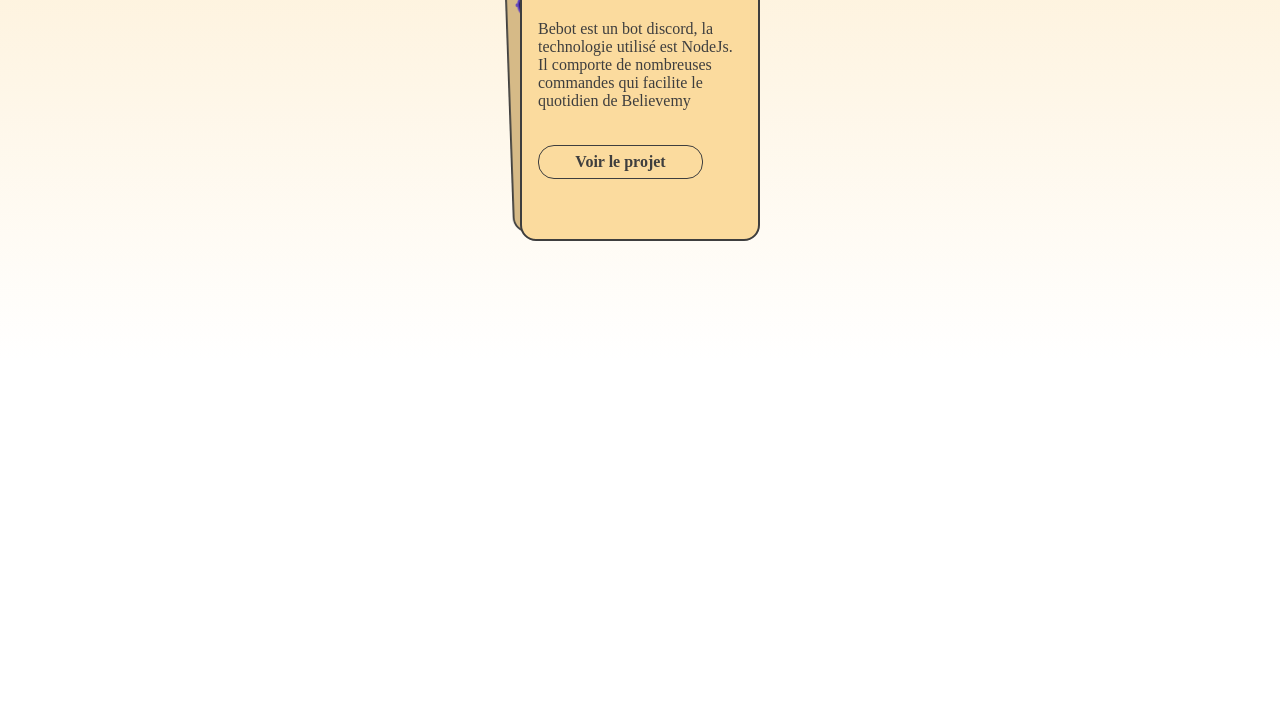
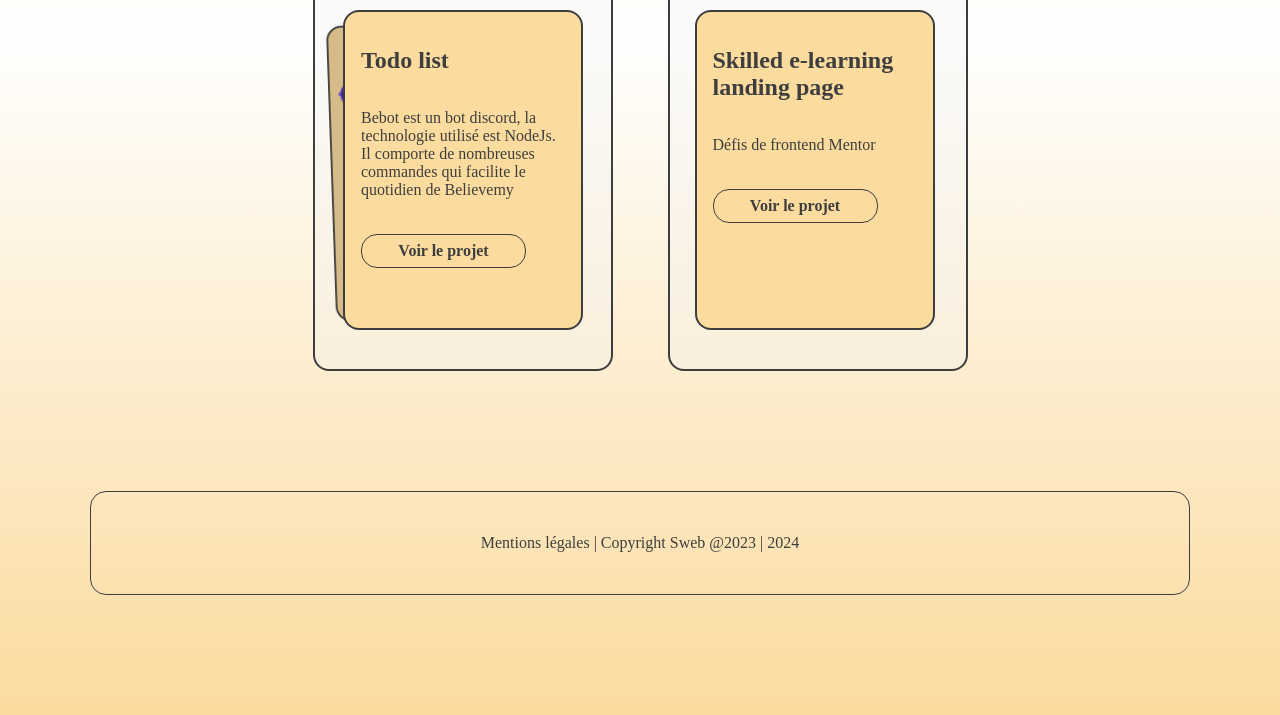
Before and after one commit to Sebastienpanda/portfolio, a plain HTML site: page index.html in a window 1280 px wide. Shown: the part 759-1474 px from the top of the page. Before the commit the page ends 1120 px from the top, so only its background shows below. Drawn offline with nearby package versions, Linux system fonts and the light colour scheme.

Commit message:
3/4 portfolio

```diff
--- a/assets/css/main.css
+++ b/assets/css/main.css
@@ -38,7 +38,12 @@ body {
   font-size: 1.6rem;
   background-repeat: no-repeat;
   background-size: 100%;
-  background-image: linear-gradient(180deg, #fbdb9e 0%, #fff 100%);
+  background-image: linear-gradient(
+    180deg,
+    #fbdb9e 0%,
+    rgba(255, 255, 255, 0.9) 53.93%,
+    #fbdb9e 100%
+  );
   min-height: 100dvh;
 }
 * {
@@ -92,6 +97,19 @@ nav {
 nav.active {
   visibility: visible;
   transform: translateX(0%);
+}
+
+nav ul li a {
+  transition: border-bottom 350ms ease-in-out;
+  padding-bottom: 5px;
+}
+
+nav ul li a:hover {
+  border-bottom: 1px solid var(--primary);
+}
+
+.reseaux a:hover {
+  color: red;
 }
 
 .icon-svg {
@@ -207,12 +225,39 @@ figure .content .believemy {
   margin-bottom: 120px;
 }
 
-.swiper {
+.mesprojets {
+  display: flex;
+  justify-content: center;
+  align-items: center;
+  flex-direction: column;
+  gap: 55px;
+  padding: 0 16px;
+}
+
+.cardSlide {
+  width: 300px;
+  height: 450px;
+  border-radius: 16px;
+  border: 2px solid var(--primary);
+  background: rgba(241, 241, 241, 0.35);
+  display: flex;
+  flex-direction: column;
+}
+
+.cardSlide h2 {
+  text-align: center;
+  padding: 25px 0 25px 0;
+  font-size: 2em;
+}
+
+.swiper,
+.project {
   width: 240px;
   height: 320px;
 }
 
-.swiper-slide {
+.swiper-slide,
+.project {
   border-radius: 16px;
   border: 2px solid #3e3e3e;
   padding: 35px 16px;
@@ -226,7 +271,8 @@ figure .content .believemy {
   justify-content: start;
 }
 
-.swiper-slide .headerTitle h3 {
+.swiper-slide .headerTitle h3,
+.project .headerTitle h3 {
   font-size: 1.5em;
 }
 
@@ -236,11 +282,13 @@ figure .content .believemy {
   margin-left: -26px;
 }
 
-.swiper-slide .contentMiddle {
+.swiper-slide .contentMiddle,
+.project .contentMiddle {
   margin-top: 35px;
 }
 
-.swiper-slide .contentMiddle .tag {
+.swiper-slide .contentMiddle .tag,
+.project .contentMiddle .tag {
   display: block;
   width: 74px;
   height: 21px;
@@ -250,7 +298,8 @@ figure .content .believemy {
   margin-top: 35px;
   font-weight: 700;
 }
-.swiper-slide .contentMiddle .tagBtn {
+.swiper-slide .contentMiddle .tagBtn,
+.project .contentMiddle .tagBtn {
   display: flex;
   align-items: center;
   justify-content: center;
@@ -265,11 +314,43 @@ figure .content .believemy {
   left: -37px;
 }
 
+.project {
+  margin: 0 0 0 25px;
+}
+
+footer {
+  border-top: 1px solid var(--primary);
+  padding: 42px 32px;
+}
+footer .img {
+  width: 150px;
+  height: 150px;
+  margin: 0 auto;
+}
+
 @media screen and (min-width: 319px) {
   nav ul {
     display: flex;
     flex-direction: column;
     gap: 28px;
+  }
+}
+
+@media screen and (min-width: 375px) {
+  .swiper-button-next {
+    right: -60px;
+  }
+  .swiper-button-prev {
+    left: -60px;
+  }
+}
+
+@media screen and (min-width: 425px) {
+  .swiper-button-next {
+    right: -64px;
+  }
+  .swiper-button-prev {
+    left: -64px;
   }
 }
 
@@ -319,10 +400,35 @@ figure .content .believemy {
     margin: 32px 0 0;
   }
   .swiper-button-next {
-    right: -50px;
+    right: -60px;
   }
   .swiper-button-prev {
-    left: -50px;
+    left: -60px;
+  }
+
+  .cardSlide h2 {
+    text-align: left;
+    padding: 25px 0 25px 25px;
+  }
+
+  footer {
+    flex-direction: row;
+    justify-content: center;
+    width: 700px;
+    margin: 0 auto;
+    border: 1px solid var(--primary);
+    border-radius: 16px;
+    margin-bottom: 120px;
+  }
+
+  footer .img {
+    display: flex;
+    justify-content: center;
+    align-items: center;
+  }
+
+  footer .containerLinks {
+    text-align: center;
   }
 }
 @media screen and (min-width: 1024px) {
@@ -330,4 +436,22 @@ figure .content .believemy {
   .swiper-button-prev {
     display: none;
   }
+  .mesprojets {
+    flex-direction: row;
+  }
+
+  footer {
+    width: 1000px;
+  }
 }
+@media screen and (min-width: 1200px) {
+  footer {
+    width: 1100px;
+  }
+}
+
+@media screen and (min-width: 1440px) {
+  footer {
+    width: 1400px;
+  }
+}
--- a/assets/js/main.js
+++ b/assets/js/main.js
@@ -16,7 +16,7 @@ const swiper = new Swiper(".mySwiper", {
   },
   pagination: true,
   autoplay: {
-    delay: 2500,
+    delay: 4000,
     disableOnInteraction: false,
   },
 });
--- a/index.html
+++ b/index.html
@@ -14,7 +14,7 @@
   </head>
   <body>
     <header>
-      <div class="img">
+      <div>
         <img
           src="./assets/images/logo.png"
           alt="Logo de Sébastien Daufresne"
@@ -31,7 +31,6 @@
             <svg
               class="icon-svg"
               viewBox="0 0 40 40"
-              fill="none"
               xmlns="http://www.w3.org/2000/svg"
             >
               <g clip-path="url(#clip0_4_11)">
@@ -59,7 +58,6 @@
             <svg
               class="icon-svg"
               viewBox="0 0 40 40"
-              fill="none"
               xmlns="http://www.w3.org/2000/svg"
             >
               <g clip-path="url(#clip0_4_16)">
@@ -127,6 +125,8 @@
     </section>
 
     <section id="mesprojets" class="mesprojets">
+      <div class="cardSlide">
+        <h2>Mes projets</h2>
         <div class="swiper mySwiper">
           <div class="swiper-wrapper">
             <div class="swiper-slide">
@@ -222,9 +222,9 @@
               </div>
               <div class="contentMiddle">
                 <p>
-                Bebot est un bot discord, la technologie utilisé est NodeJs. Il
-                comporte de nombreuses commandes qui facilite le quotidien de
-                Believemy
+                  Bebot est un bot discord, la technologie utilisé est NodeJs.
+                  Il comporte de nombreuses commandes qui facilite le quotidien
+                  de Believemy
                 </p>
                 <button class="tag">Discord.js</button>
               </div>
@@ -235,9 +235,9 @@
               </div>
               <div class="contentMiddle">
                 <p>
-                Bebot est un bot discord, la technologie utilisé est NodeJs. Il
-                comporte de nombreuses commandes qui facilite le quotidien de
-                Believemy
+                  Bebot est un bot discord, la technologie utilisé est NodeJs.
+                  Il comporte de nombreuses commandes qui facilite le quotidien
+                  de Believemy
                 </p>
                 <a
                   class="tag tagBtn"
@@ -252,8 +252,34 @@
           <div class="swiper-button-next"></div>
           <div class="swiper-button-prev"></div>
         </div>
+      </div>
+      <div class="cardSlide">
+        <h2>Projet en cours</h2>
+        <div class="project">
+          <div class="headerTitle">
+            <h3>Skilled e-learning landing page</h3>
+          </div>
+          <div class="contentMiddle">
+            <p>Défis de frontend Mentor</p>
+            <a
+              href="https://www.frontendmentor.io/challenges/skilled-elearning-landing-page-S1ObDrZ8q"
+              target="_blank"
+              class="tag tagBtn"
+              >Voir le projet</a
+            >
+          </div>
+        </div>
+      </div>
     </section>
 
+    <footer>
+      <div class="containerLinks">
+        <p>
+          <a href="mentions.html">Mentions légales </a>| Copyright Sweb @2023 |
+          2024
+        </p>
+      </div>
+    </footer>
     <script
       src="https://cdn.jsdelivr.net/npm/swiper@10/swiper-bundle.min.js"
       defer
```
Lines whose indentation alone changed are shown as unchanged.
